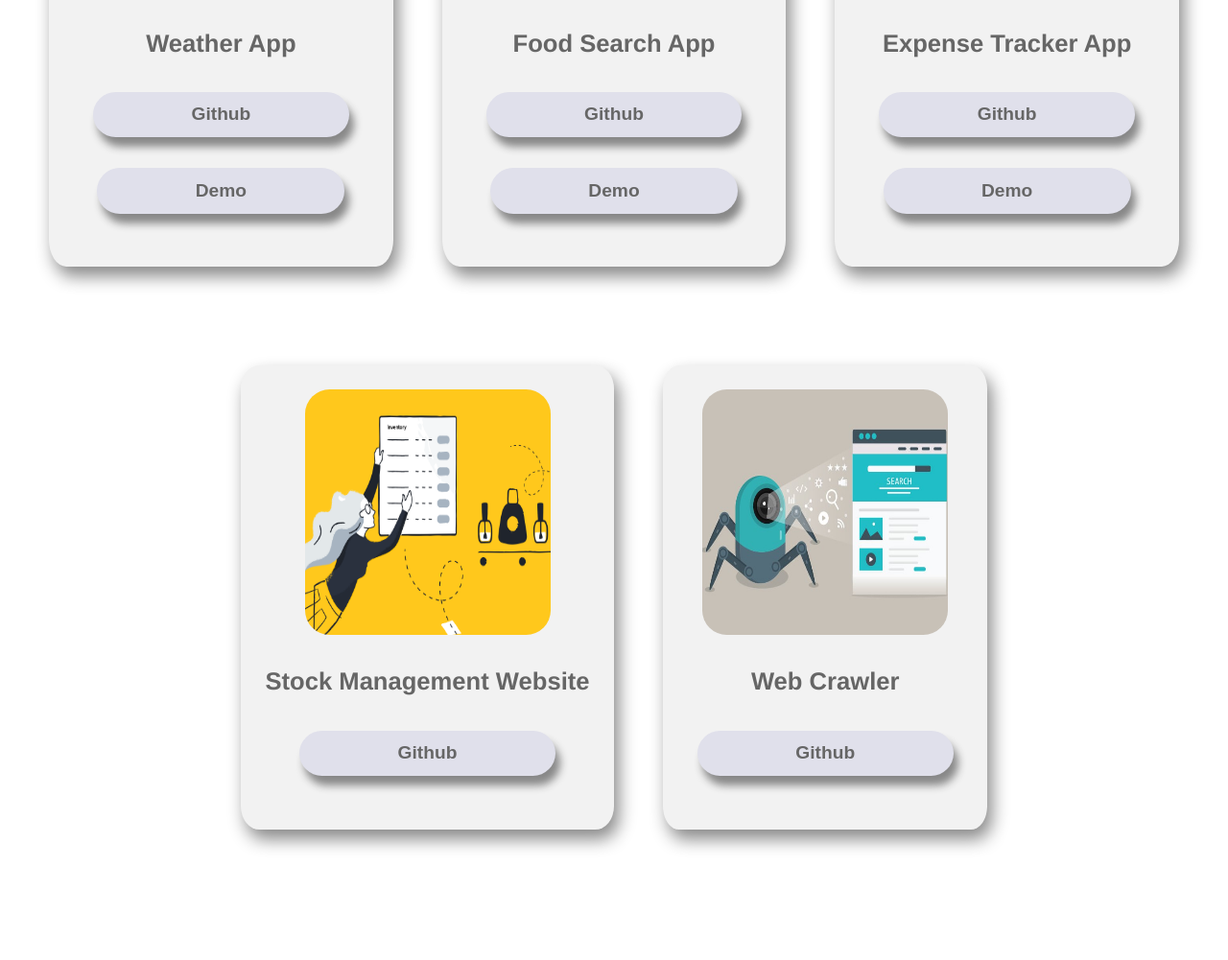
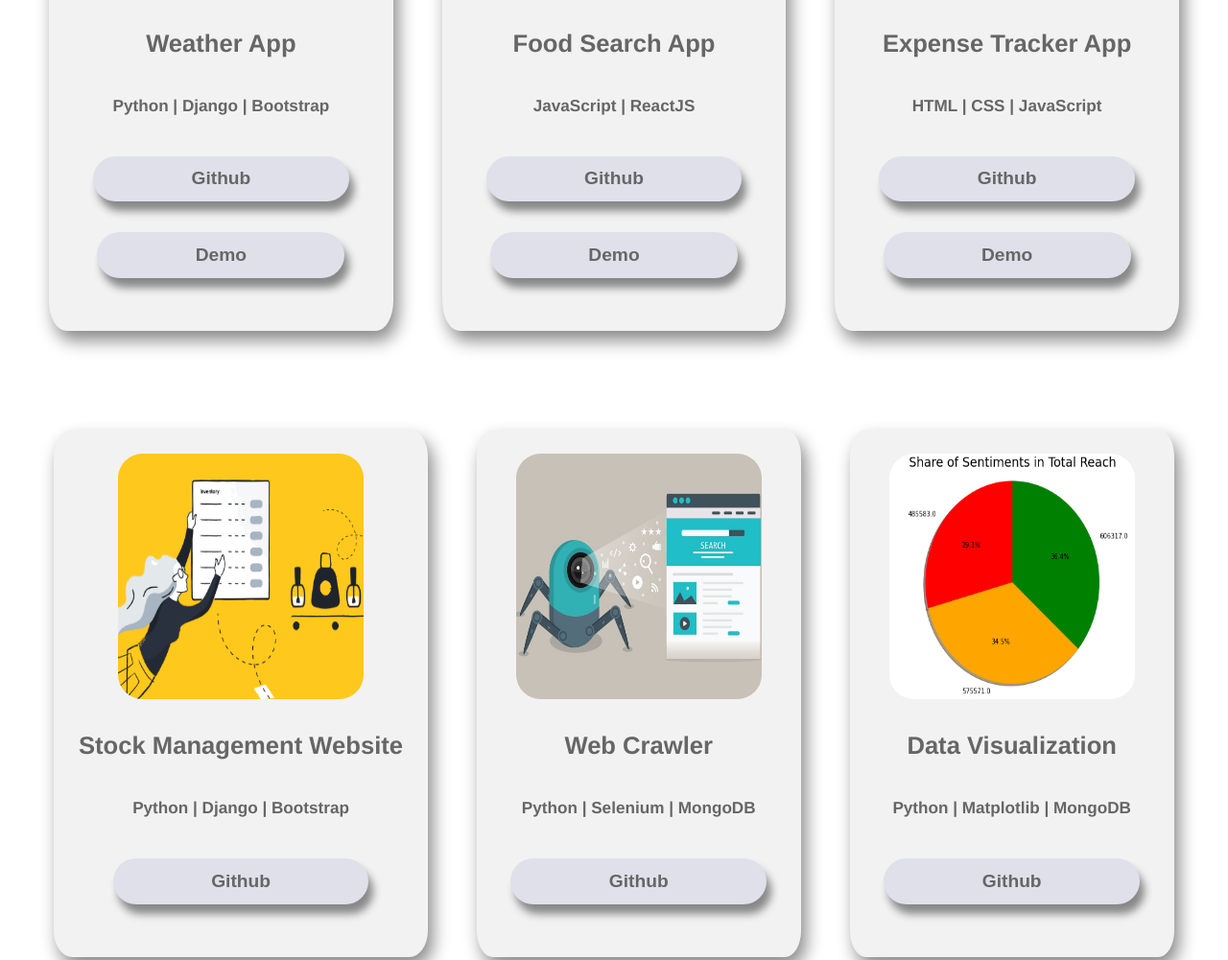
Before and after one commit to Saurabhkmr98/Portfolio, a plain HTML site: page index.html in a window 1280 px wide. Shown: the part 1180-2181 px from the top of the page at 96% size. Drawn offline with Linux system fonts and the light colour scheme.

Commit message:
data-viz

```diff
--- a/css/style.css
+++ b/css/style.css
@@ -99,9 +99,7 @@ body {
     text-align: center;
 }
 
-.column img{
 
-}
 
 .button {
     border: none;
--- a/index.html
+++ b/index.html
@@ -41,6 +41,7 @@
         <div class="box column">
             <a href="#"><img id="weather" src="images/weather.png" alt="xyz"></a>
             <h4>Weather App</h4>
+            <h6>Python | Django | Bootstrap </h6>
             <a href="https://github.com/Saurabhkmr98/weather-app" target="_blank"><button class="button button1">Github</button></a>
             <a href="https://weatherly-webapp.herokuapp.com/" target="_blank"><button class="button button2">Demo</button></a>
         </div>
@@ -48,6 +49,7 @@
         <div class="box column">
             <a href="#"><img src="images/food-app.jfif" alt="xyz"></a>
             <h4>Food Search App</h4>
+            <h6>JavaScript | ReactJS </h6>
             <a href="https://github.com/Saurabhkmr98/Food-Recipe-App" target="_blank"><button class="button button1">Github</button></a>
             <a href="https://food-recipe-webapp.herokuapp.com/" target="_blank"><button class="button button2">Demo</button></a>
             <!-- <h2 class="titles" style="margin-left: 4vw;">eCommerce Site </h2> -->
@@ -55,6 +57,7 @@
         <div class="box column">
             <a href="#"><img id="OD" src="images/expense-tracker.jpg" alt="xyz"></a>
             <h4>Expense Tracker App</h4>
+            <h6>HTML | CSS | JavaScript </h6>
             <a href="https://github.com/Saurabhkmr98/Expense-Tracker" target="_blank"><button class="button button1">Github</button></a>
             <a href="https://expense-tracker-webapp-js.netlify.app/" target="_blank"><button class="button button2">Demo</button></a>
             <!-- <h2 class="titles" style="margin-left: 4vw;">eCommerce Site </h2> -->
@@ -64,6 +67,7 @@
         <div class="box column">
             <a href="#"><img src="images/stock-manage.png" alt="xyz"></a>
             <h4>Stock Management Website</h4>
+            <h6>Python | Django | Bootstrap </h6>
             <a href="https://github.com/Saurabhkmr98/stock-management-webapp" target="_blank"><button class="button button1">Github</button></a>
             <!-- <a href="https://fonts.gstatic.com"><button class="button button2">Demo</button></a> -->
             <!-- <h2 class="titles" style="margin-left: 4vw;">eCommerce Site </h2> -->
@@ -72,7 +76,17 @@
 
             <a href="#"><img src="images/web-crawler.jpg" alt="xyz"></a>
             <h4>Web Crawler</h4>
+            <h6>Python | Selenium | MongoDB </h6>
             <a href="https://github.com/Saurabhkmr98/webcrawler" target="_blank"><button class="button button1">Github</button></a>
+            <!-- <a href="https://fonts.gstatic.com"><button class="button button2">Demo</button></a> -->
+            <!-- <h2 class="titles">ToDo App <span style="margin-left: 8vw;"> XYZ Project </span></h2> -->
+        </div>
+        <div class="box column">
+
+            <a href="#"><img src="images/data-viz.png" alt="xyz"></a>
+            <h4>Data Visualization</h4>
+            <h6>Python | Matplotlib | MongoDB </h6>
+            <a href="https://github.com/Saurabhkmr98/data-visualisation" target="_blank"><button class="button button1">Github</button></a>
             <!-- <a href="https://fonts.gstatic.com"><button class="button button2">Demo</button></a> -->
             <!-- <h2 class="titles">ToDo App <span style="margin-left: 8vw;"> XYZ Project </span></h2> -->
         </div>
```
Also changed, not shown: images/data-viz.png (added).
